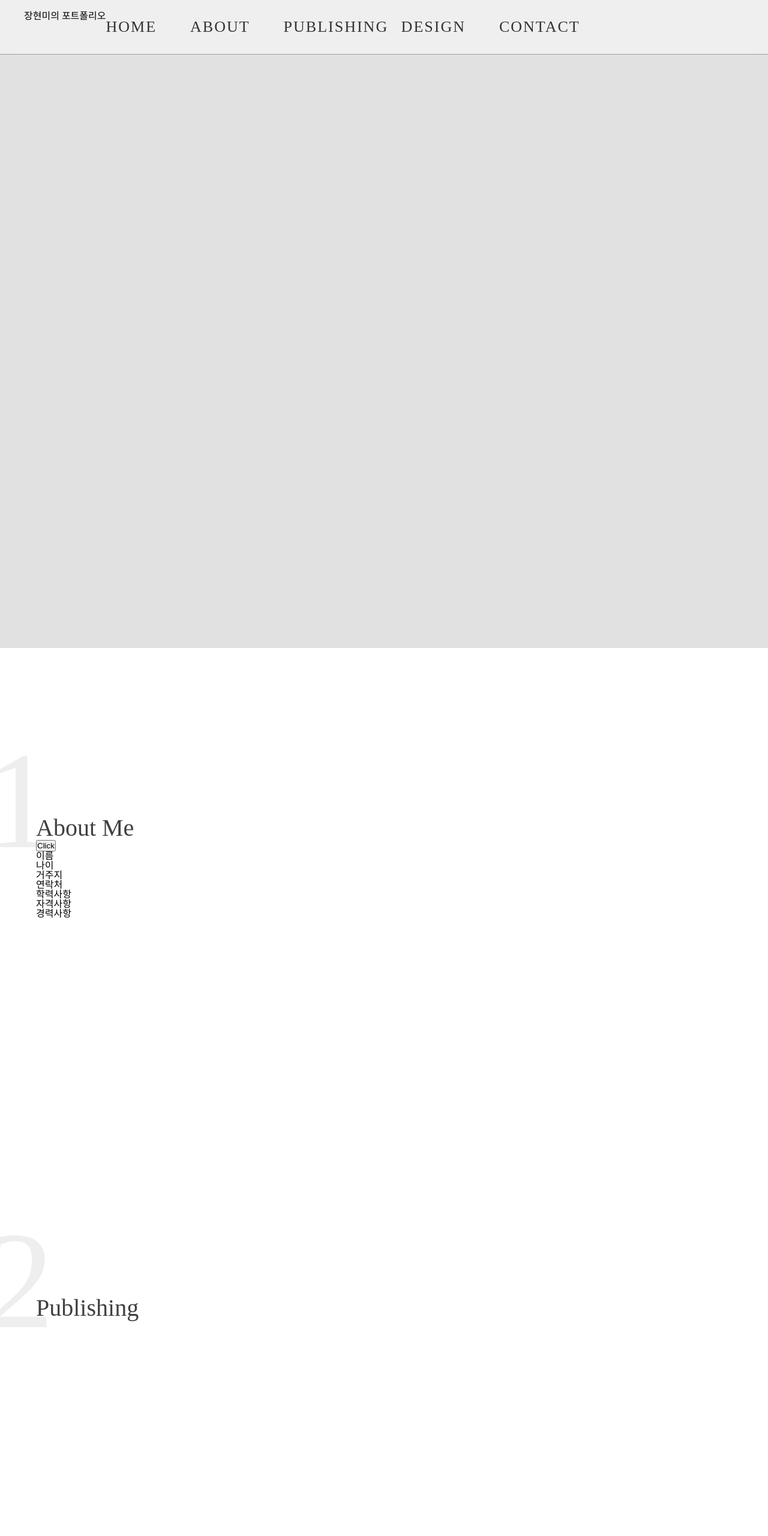
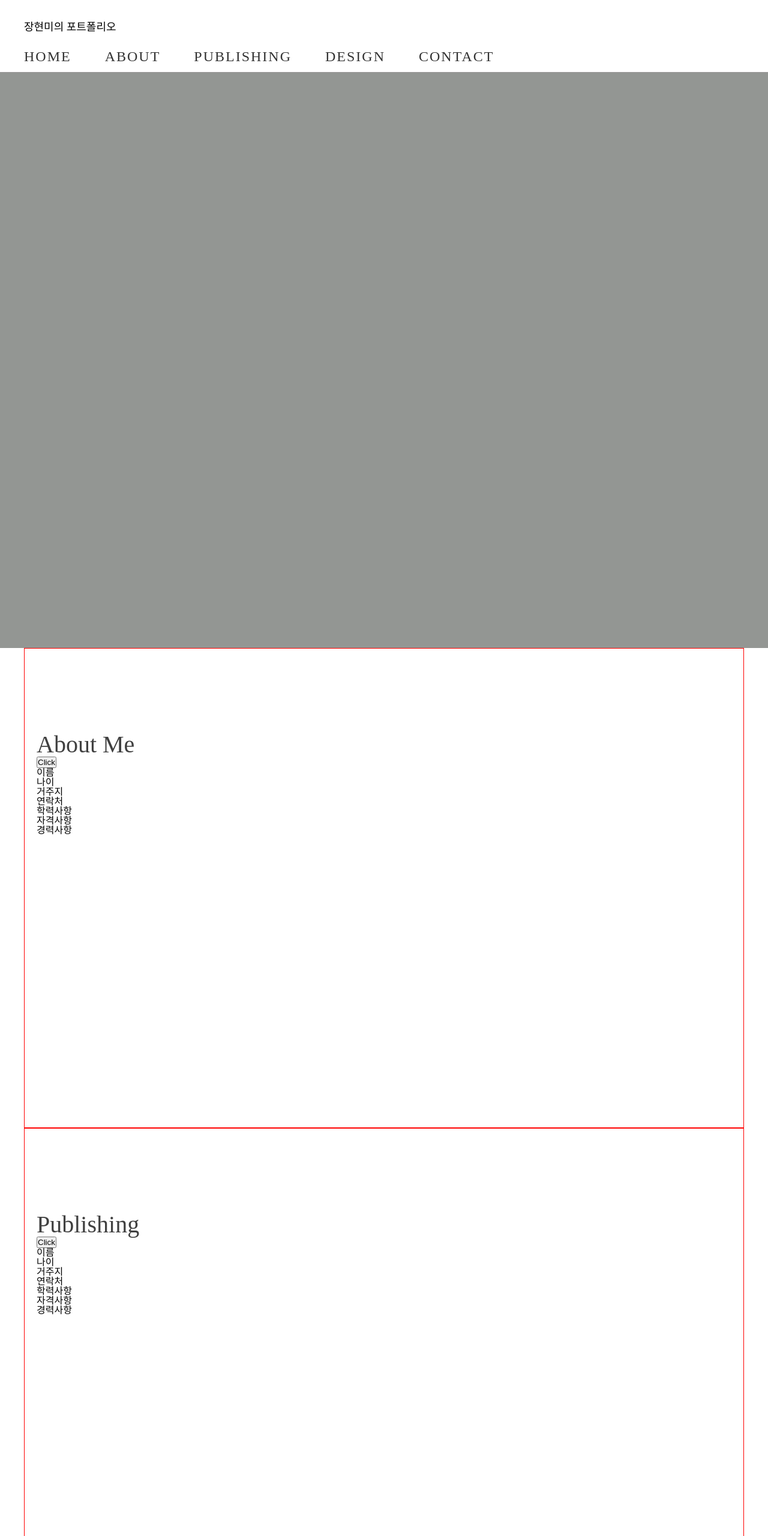
Before and after one commit to nicky202505/portfolio, a plain HTML site: page index.html in a window 1280 px wide. Shown: the top 2560 px of the page at 60% size. Drawn offline with nearby package versions, Linux system fonts and the light colour scheme.

Commit message:
portfolio

```diff
--- a/css/style2.css
+++ b/css/style2.css
@@ -1,3 +1,5 @@
+@charset "utf-8";
+
 *{
     margin: 0 ;
     padding : 0 ;
@@ -10,36 +12,64 @@ body a {
 }
 
 header{
-    width : 100% ;  max-width : 1920px ; margin: auto; height : 90px ; padding-left: 40px ;  border-bottom: 1px solid rgba(128, 128, 128, 0.705);
-}
+    width : 100% ;
+    max-width : 1920px ;
+    margin: 0 auto;
+    height : 90px ;
+    padding-left: 40px ;
+    background-color: #fff ;
+    border-bottom: 1px solid rgba(54, 51, 51, 0.5);
+    z-index: 100 ;
+    padding-top : 20px ;
+    padding-bottom: 10px ;
+    position : fixed ;
 
- header {
-  width: 100%;
-  position : fixed ;
-  display: flex;
-  align-items: center;
-  z-index: 100 ;
 }
 
 
-header .logo{height: 52px;  }
-header .nav{height: 34px ;  }
 
-header ul {
-    display : flex ; }
+.logo{
+  width : 100% ;
+  max-width : 1920px ;
+  height: 34px;
+  display: flex ;
+  align-items:end  ;
+  font-size: 18px ;
+ }
+
+.gnb{
+  height: 52px ;
+  width : 100% ;
+  max-width : 1920px ;
+    display: flex ;
+  align-items:end  ;
+ }
+
+
+
+.gnb ul {
+    display : flex ;
+    justify-content: flex-start;
+  }
 
 
 header ul li {
-    width : 140px ;
+    text-align: center ;
+
+}
+header ul li:first-child {
+    width : 90px ;
     text-align: left ;
 }
 
+
+
 .banner {
     height : 1080px ;
-    background-color: rgba(131, 133, 128, 0.247);
+    background-color: #939693 ;
 }
 
-@charset "utf-8";
+
 
 
 
@@ -58,20 +88,21 @@ body {
   position: relative;
   padding: 120px 20px 0 20px;
   box-sizing: border-box;
+  border: 1px solid red ;
 }
 
 h2 {
   font-size: 40px;
   color: #404040;
-  padding-top: 160px;
+  padding-top: 20px;
   position: relative;
 }
 
 h2:not(.tit)::before {
   counter-increment: one;
   content: "0" counter(one);
-  font-size: 230px;
-  color: #eee;
+  font-size: 60px;
+  color: #333 ;
   letter-spacing: 0;
   position: absolute;
   top: 20px;
@@ -80,30 +111,7 @@ h2:not(.tit)::before {
 }
 
 
-/* ====================================  */
-/* ===header===========================  */
-/* ====================================  */
-/* header {
-  width: 100%;
-  height: 120px;
-  position: fixed;
-  display: flex;
-  align-items: center;
-  z-index: 100;
-  justify-content: center;
-} */
 
-header:after {
-  position: absolute;
-  width: 100%;
-  height: 100%;
-  content: '';
-  background-color: #ffffff77;
-  backdrop-filter: blur(10px);
-  z-index: -1;
-  left: 0;
-  top: 0;
-}
 
 header h1 {
   padding: 0 5rem;
@@ -126,7 +134,7 @@ header nav ul {
 }
 
 header nav ul li {
-  font-size: 26px;
+  font-size: 24px;
   font-weight: 500;
   letter-spacing: 2px;
   padding-right: 3.5rem;
@@ -140,49 +148,10 @@ header nav ul li a {
   user-select: none ;
 }
 
-/* header nav ul li a.active:after {
-  content: '';
-  display: block;
-  width: 14px;
-  height: 14px;
-  transform-origin: center;
-  background: #ff7d7d;
-  position: absolute;
-  top: -40px;
-  left: 40%;
-  border-radius: 100%;
-  animation: jump 1s infinite;
-} */
 
-@keyframes jump {
-  0% {
-    bottom: 200px;
-    transform: scale3d(1, 1, 1);
-    border-radius: 100%;
-    animation-timing-function: ease-in;
-  }
 
-  30%,
-  48% {
-    transform: scale3d(0.95, 1.05, 1);
-  }
 
-  55% {
-    transform: scale3d(1.3, 0.6, 1);
-    top: -20px;
-  }
 
-  60%,
-  80% {
-    transform: scale3d(0.95, 1.05, 1);
-  }
-
-  100% {
-    transform: scale3d(1, 1, 1);
-    border-radius: 100%;
-    bottom: 34px;
-  }
-}
 
 /* ====================================  */
 /* ===section===========================  */
@@ -202,7 +171,7 @@ section .container {
 }
 
 section .container .tit {
-  font-size: 130px;
+  font-size: 60px;
   font-weight: bold;
   color: #222;
   font-family: 'Montserrat', sans-serif;
@@ -213,37 +182,12 @@ section .container p {
   line-height: 2rem;
   letter-spacing: -1.2px;
   color: #555;
-  padding: 40px 0 0 10px;
+
 }
 
-#circle {
-  position: absolute;
-  right: -20%;
-  bottom: 10%;
-  width: 340px;
-  height: 340px;
-  overflow: hidden;
-}
 
-#circle svg {
-  position: absolute;
-  left: 0;
-  top: 0;
-  width: 100%;
-  height: 100%;
-  animation: rotate 10s infinite linear;
-  transform-origin: 50% 50%;
-}
 
-@keyframes rotate {
-  from {
-    transform: rotate(360deg)
-  }
 
-  to {
-    transform: rotate(0deg)
-  }
-}
 
 /* ====================================  */
 /* ===#section2===========================  */
--- a/index.html
+++ b/index.html
@@ -25,7 +25,7 @@ https://cdn.jsdelivr.net/npm/reset-css@5.0.2/reset.min.css
 
     <header>
         <div class="logo">장현미의 포트폴리오 </div>
-        <nav>
+        <nav class="gnb">
           <ul id="menu">
         <li><a href="#section0" >HOME</a></li>
         <li><a href="#section1" >ABOUT</a></li>
@@ -37,7 +37,6 @@ https://cdn.jsdelivr.net/npm/reset-css@5.0.2/reset.min.css
     </header>
 
     <main>
-
     <div class="banner"></div>
     <section id="section1" class="section">
       <div class="container">
@@ -56,31 +55,65 @@ https://cdn.jsdelivr.net/npm/reset-css@5.0.2/reset.min.css
         </div>
       </div>
     </section> <!-- //#section1 -->
-      <section id="section2" class="section">
-      <article class="slide pannel1">
-        <div class="container">
-          <h2>Publishing</h2>
+
+        <section id="section2" class="section">
+      <div class="container">
+        <h2>Publishing </h2>
+        <div class="contents">
+          <button>Click</button>
+          <ul>
+            <li>이름</li>
+            <li>나이</li>
+            <li>거주지</li>
+            <li>연락처</li>
+            <li>학력사항</li>
+            <li>자격사항</li>
+            <li>경력사항</li>
+          </ul>
         </div>
-      </article>
-      <article class="slide pannel2"></article>
+      </div>
+    </section> <!-- //#section1 -->
 
-    </section> <!-- //#section2 -->
 
     <section id="section3" class="section">
       <div class="container">
         <h2>Design</h2>
+                <div class="contents">
+          <button>Click</button>
+          <ul>
+            <li>이름</li>
+            <li>나이</li>
+            <li>거주지</li>
+            <li>연락처</li>
+            <li>학력사항</li>
+            <li>자격사항</li>
+            <li>경력사항</li>
+          </ul>
+        </div>
+
       </div>
     </section> <!-- //#section3 -->
 
     <section id="section4" class="section">
       <div class="container">
         <h2>Contact</h2>
+        <div class="contents">
+          <button>Click</button>
+          <ul>
+            <li>이름</li>
+            <li>나이</li>
+            <li>거주지</li>
+            <li>연락처</li>
+            <li>학력사항</li>
+            <li>자격사항</li>
+            <li>경력사항</li>
+          </ul>
+        </div>
+
       </div>
     </section> <!-- //#section4 -->
 
-    <section id="section05">
-        <h2>05 </h2>
-    </section>
+
     </main>
 
 
```
